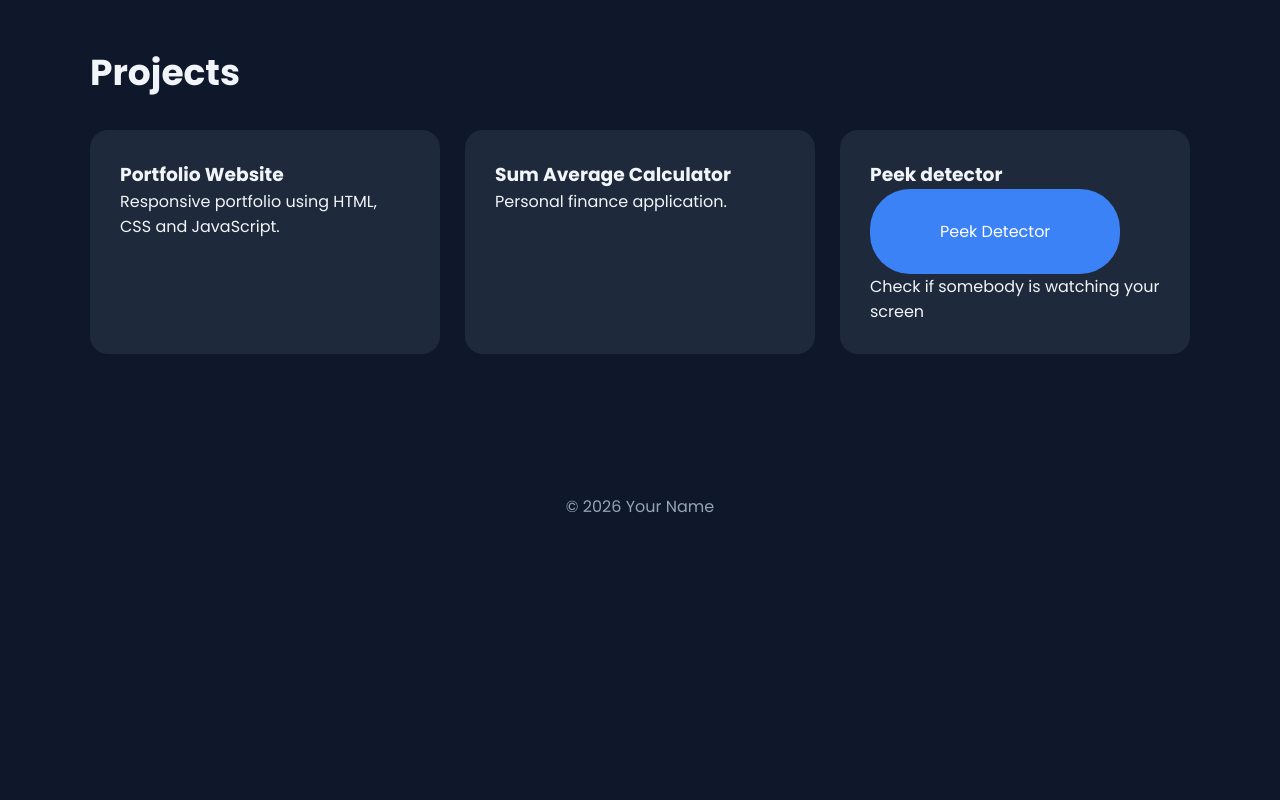
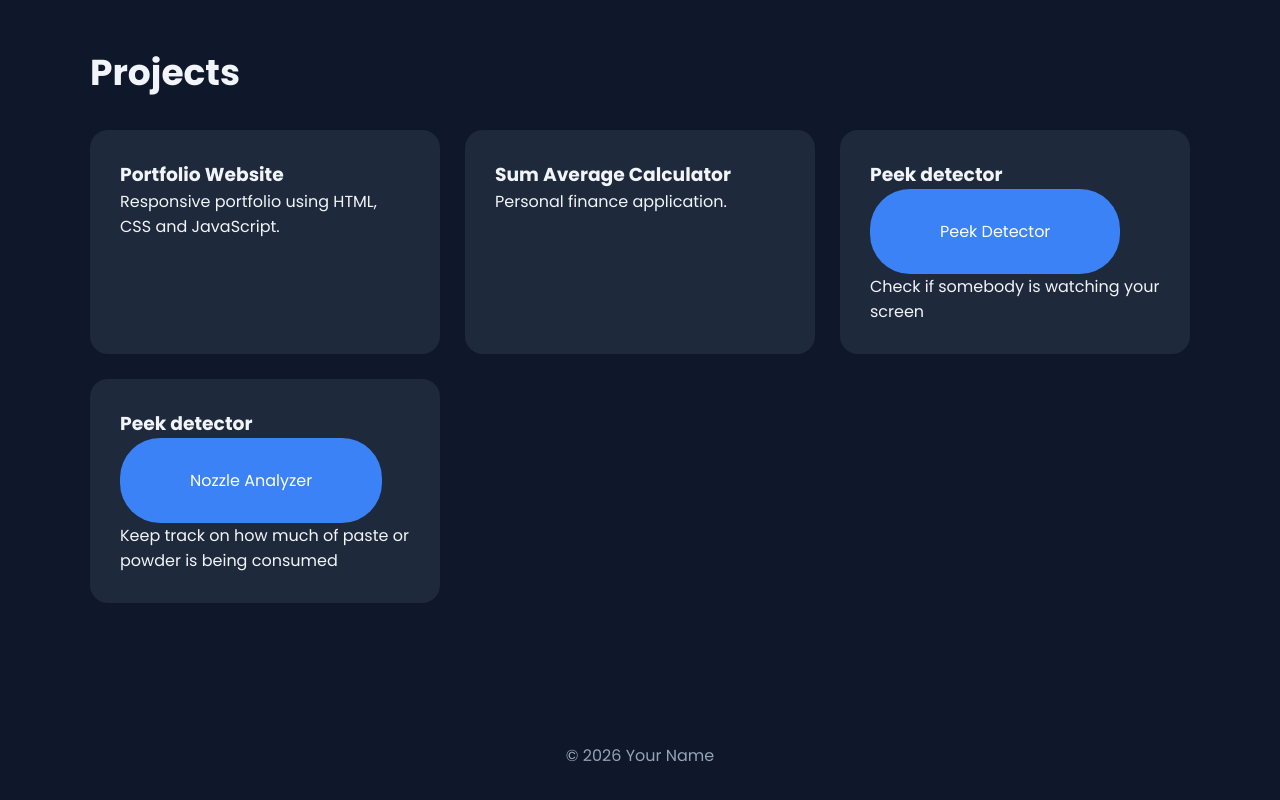
Before and after one commit to AbhinavBKumar/AbhinavBKumar.github.io, a plain HTML site: page index.html in a window 1280 px wide. Shown: the part 1160-1960 px from the top of the page. Before the commit the page ends 1729 px from the top, so only its background shows below. Drawn offline with Linux system fonts and the light colour scheme.

Commit message:
Update projects in index.html
Added new project 'Nozzle Analyzer' to the portfolio section.

```diff
--- a/index.html
+++ b/index.html
@@ -32,7 +32,7 @@
 
 </p>
 
-<a href="#projects" class="button">
+<a href="#Projects" class="button">
 
 View My Work
 
@@ -113,6 +113,28 @@ Check if somebody is watching your screen
 
 </div>
 
+ <div class="card">
+
+
+<h3>Peek detector</h3>
+
+<div class="button">
+
+
+
+<a href="nozzle_analyzer.html" class="button">
+    Nozzle Analyzer
+</a>
+
+</div>
+
+ <p>
+Keep track on how much of paste or powder is being consumed
+</p>
+
+</div>
+
+
 </div>
 
 </div>
```
